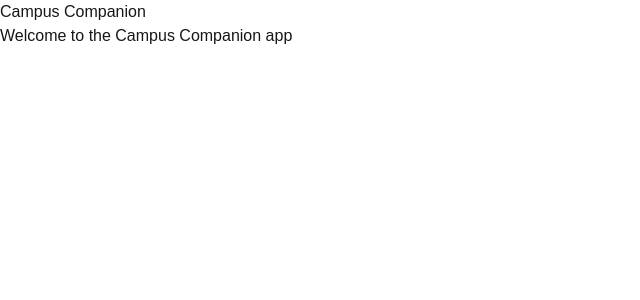
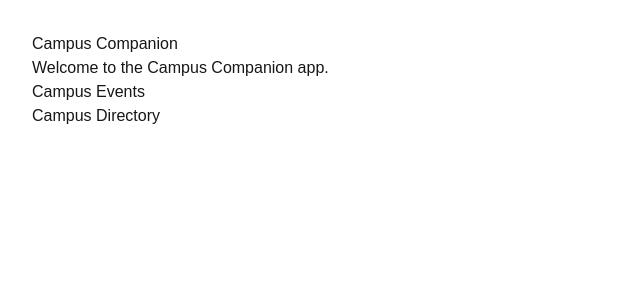
Before and after one commit to VictorObio200/campus-companion, a Next.js app: page / in a window 1280 px wide. Shown: the top 300 px of the page, without its empty margins (0-640 px from the left). Built offline with nearby package versions, Linux system fonts and the light colour scheme.

Commit message:
add homepage navigation

```diff
--- a/app/page.tsx
+++ b/app/page.tsx
@@ -1,8 +1,21 @@
+import Link from "next/link";
+
 export default function Home() {
   return (
-    <main>
+    <main style={{ padding: "2rem", fontFamily: "Arial, sans-serif" }}>
       <h1>Campus Companion</h1>
-      <p>Welcome to the Campus Companion app</p>
+      <p>Welcome to the Campus Companion app.</p>
+
+      <nav aria-label="Main navigation">
+        <ul>
+          <li>
+            <Link href="/events">Campus Events</Link>
+          </li>
+          <li>
+            <Link href="/directory">Campus Directory</Link>
+          </li>
+        </ul>
+      </nav>
     </main>
-  )
+  );
 }
```
